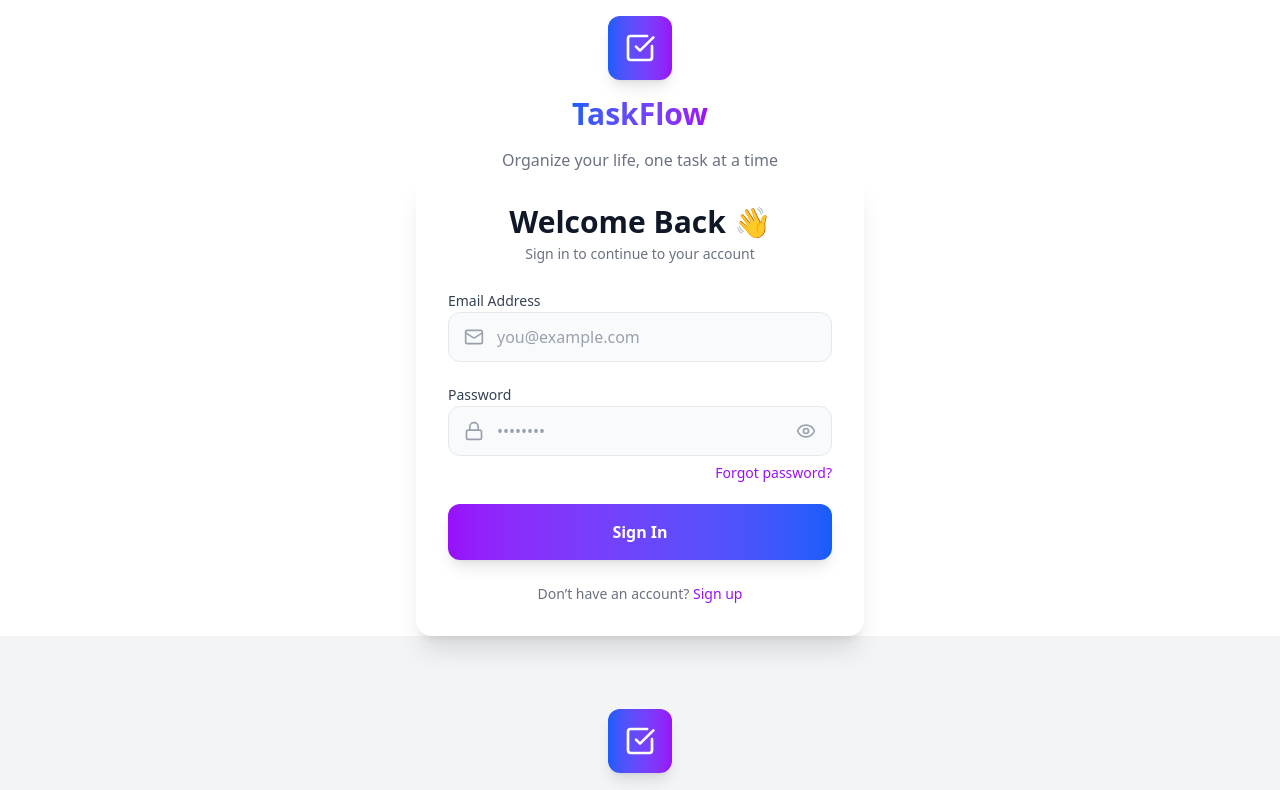
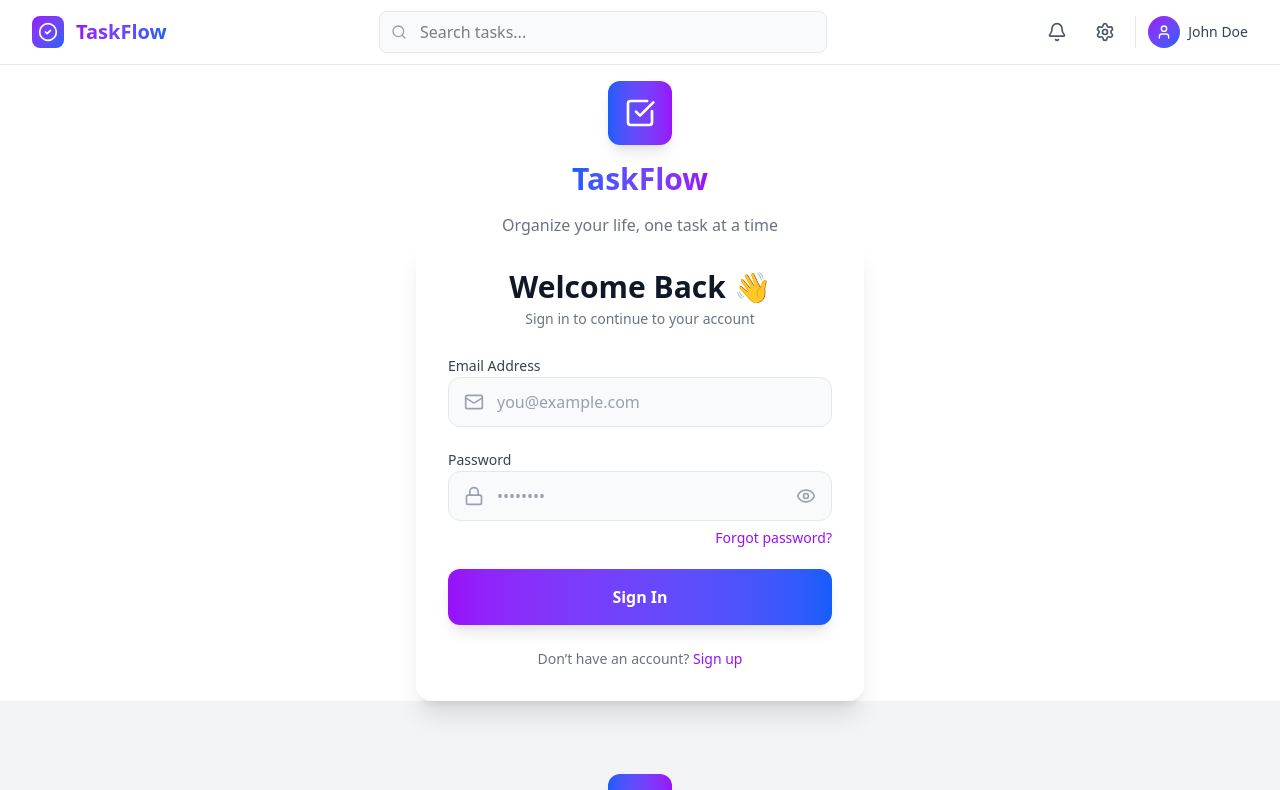
Before and after one commit to omprakash118/TODO-app, a React (Vite) app in the folder client/: page / in a window 1280 px wide. Shown: the top 790 px of the page. Built offline with nearby package versions, Linux system fonts and the light colour scheme.

Commit message:
Header created

```diff
--- a/client/src/App.jsx
+++ b/client/src/App.jsx
@@ -2,11 +2,13 @@
 import './globle.css'
 import LoginPage from './pages/Login'
 import Register from './pages/Register'
+import Dashboard from './pages/Dashboard'
 
 function App() {
 
   return (
     <>
+    <Dashboard />
     <LoginPage />
     <Register />
     </>
--- /dev/null
+++ b/client/src/component/Navbar.jsx
@@ -0,0 +1,54 @@
+import React from "react";
+import { CheckCircle2, Search, Bell, Settings, User } from "lucide-react";
+
+export default function Navbar() {
+  return (
+    <header className="bg-white/80 backdrop-blur-xl border-b border-gray-200 sticky top-0 z-50">
+      <div className="max-w-7xl mx-auto px-4 sm:px-6 lg:px-8">
+        <div className="flex justify-between items-center h-16">
+          {/*Head Section*/}
+          <div className="flex items-center space-x-3">
+            <div className="w-8 h-8 bg-gradient-to-br from-purple-600 to-blue-600 rounded-lg flex items-center justify-center">
+              <CheckCircle2 className="w-5 h-5 text-white" />
+            </div>
+            <h1 className="text-xl font-bold bg-gradient-to-r from-purple-600 to-blue-600 bg-clip-text text-transparent">
+              TaskFlow
+            </h1>
+          </div>
+
+          {/* Search Field */}
+          <div className="flex-1 max-w-md mx-4">
+            <div className="relative">
+              <Search className="absolute left-3 top-1/2 transform -translate-y-1/2 w-4 h-4 text-gray-400" />
+              <input
+                type="text"
+                placeholder="Search tasks..."
+                //   value={searchTerm}
+                //   onChange={(e) => setSearchTerm(e.target.value)}
+                className="w-full pl-10 pr-4 py-2 border border-gray-200 rounded-lg bg-gray-50 focus:bg-white focus:border-purple-500 focus:ring-2 focus:ring-purple-500/20 transition-all duration-200 outline-none"
+              />
+            </div>
+          </div>
+
+          {/* User menu  */}
+          <div className="flex items-center space-x-3">
+            <button className="p-2 text-gray-600 hover:text-purple-600 hover:bg-purple-50 rounded-lg transition-all duration-200">
+              <Bell className="w-5 h-5" />
+            </button>
+            <button className="p-2 text-gray-600 hover:text-purple-600 hover:bg-purple-50 rounded-lg transition-all duration-200">
+              <Settings className="w-5 h-5" />
+            </button>
+            <div className="flex items-center space-x-2 pl-3 border-l border-gray-200">
+              <div className="w-8 h-8 bg-gradient-to-br from-purple-600 to-blue-600 rounded-full flex items-center justify-center">
+                <User className="w-4 h-4 text-white" />
+              </div>
+              <span className="text-sm font-medium text-gray-700">
+                John Doe
+              </span>
+            </div>
+          </div>
+        </div>
+      </div>
+    </header>
+  );
+}
--- a/client/src/pages/Dashboard.jsx
+++ b/client/src/pages/Dashboard.jsx
@@ -0,0 +1,9 @@
+import React from "react";
+
+import Navbar from "../component/Navbar";
+
+export default function Dashboard(){
+    return (
+        <Navbar />
+    )
+}
```
